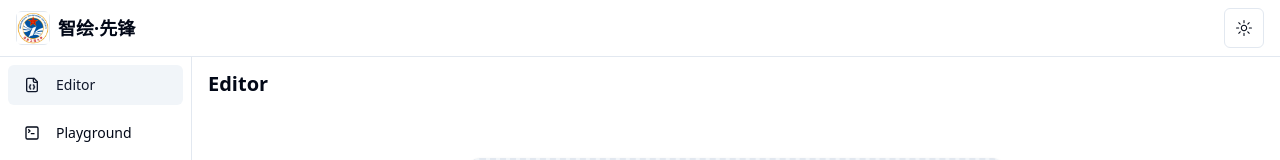
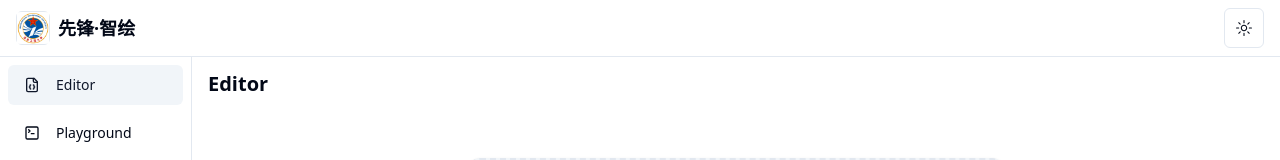
Before and after one commit to Zzyero/xianfengzhihui1, a Next.js app: page / in a window 1280 px wide. Shown: the top 160 px of the page. Built offline with nearby package versions, Linux system fonts and the light colour scheme.

Commit message:
修改项目名称

```diff
--- a/components/top-nav.tsx
+++ b/components/top-nav.tsx
@@ -25,7 +25,7 @@ export function TopNav() {
                         />
                     </Link>
                 </Button>
-                <span className="ml-2 text-lg font-semibold">智绘·先锋</span>
+                <span className="ml-2 text-lg font-semibold">先锋·智绘</span>
             </div>
 
             <ModeToggle />
```
